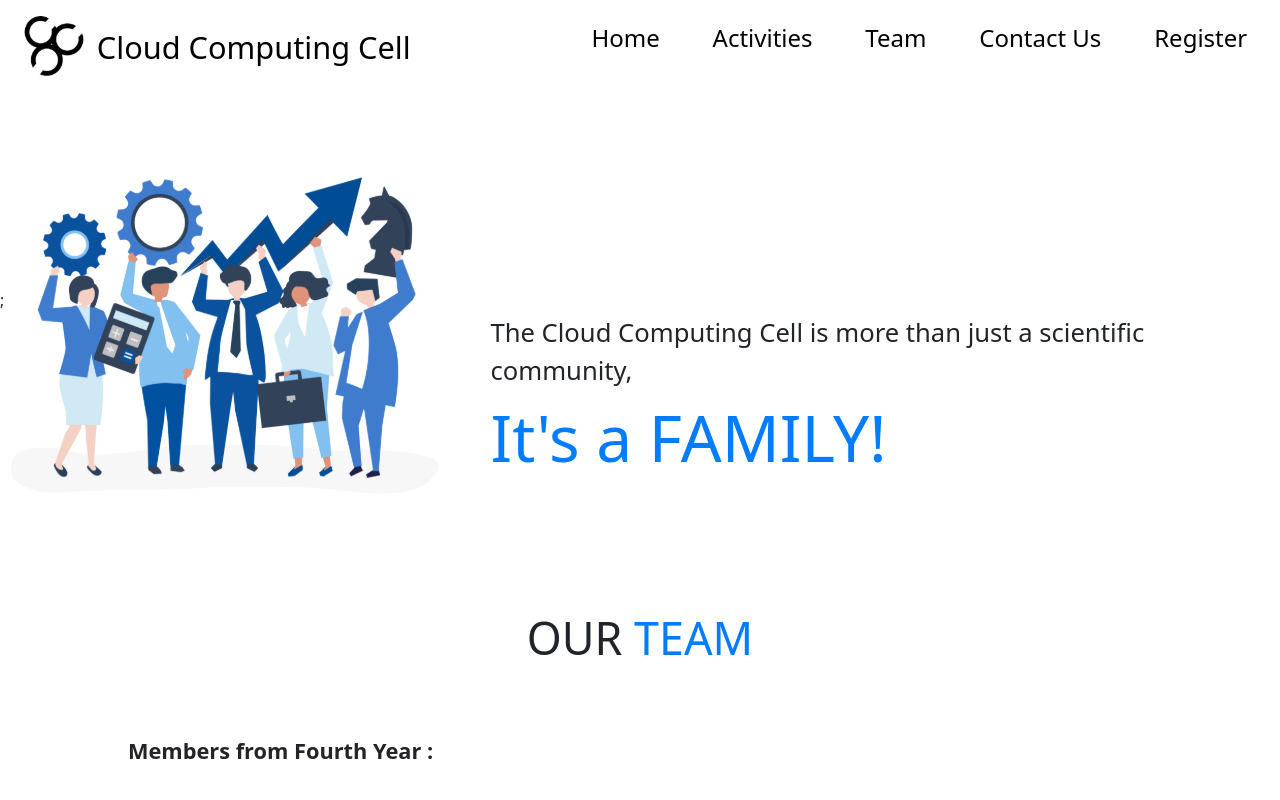
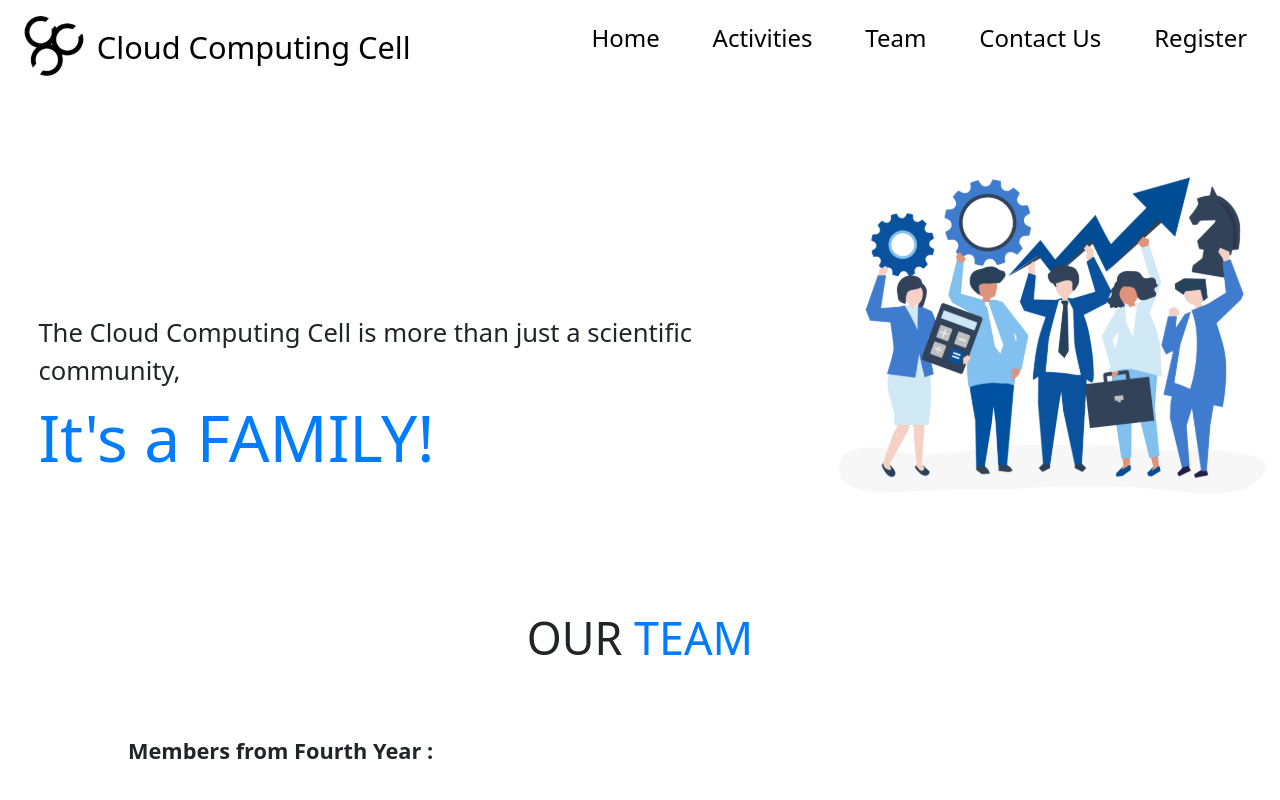
Before and after one commit to Rishabh2503/CCC-Website, a React (Create React App) app: page /Team in a window 1280 px wide. Shown: the top 800 px of the page. Built offline with nearby package versions, Linux system fonts and the light colour scheme.

Commit message:
Modified some files

```diff
--- a/src/Team Page/Team.jsx
+++ b/src/Team Page/Team.jsx
@@ -2,15 +2,13 @@ import React from "react";
 import "./Team.css";
 import TeamCard2 from "../Components/TeamCard(2nd)";
 import team from "../Images/teampage.svg";
-import TeamCard3 from '../Components/TeamCard(3rd)'
-import TeamCard4 from '../Components/TeamCard(4th)'
-
+import TeamCard3 from "../Components/TeamCard(3rd)";
+import TeamCard4 from "../Components/TeamCard(4th)";
 
 const Team = () => {
   return (
     <div>
-      <div id="first-part">;
-        <img src={team} alt="team" id="illustration" />
+      <div id="first-part">
         <div id="head">
           <div id="head_ing">
             <span>
@@ -20,6 +18,9 @@ const Team = () => {
           <div className="inline" id="fam">
             It's a FAMILY!
           </div>
+        </div>
+        <div>
+          <img src={team} alt="team" id="illustration" />
         </div>
       </div>
       <div className="title">
@@ -37,9 +38,9 @@ const Team = () => {
 
       <div className="teams">
         <div className="year-title">Members from Second Year : </div>
-        <TeamCard3/>
+        <TeamCard3 />
       </div>
-{/*
+      {/*
       <div>
         <div className="year-title">Our Alumni : </div>
         <div></div>
```
